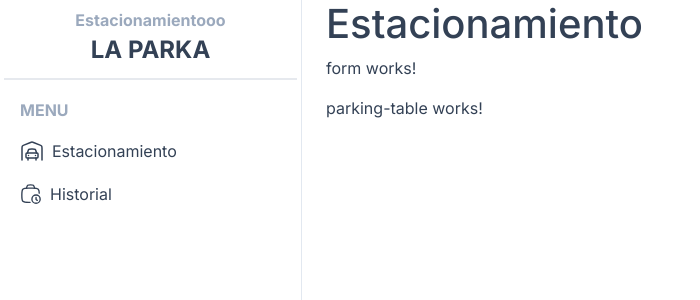
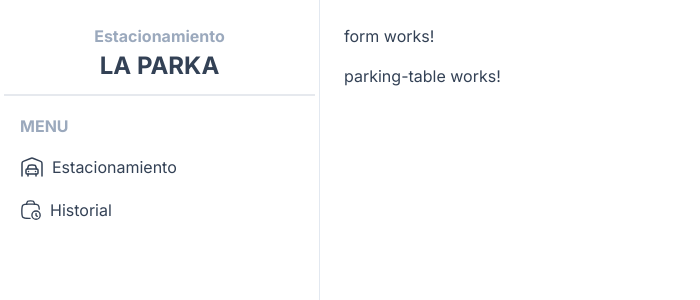
Before and after one commit to RefinedCandle49/playaEstacionamientoFront, an Angular app: page / in a window 1280 px wide. Shown: the top 300 px of the page, without its empty margins (0-700 px from the left). Built offline with nearby package versions, Linux system fonts and the light colour scheme.

Commit message:
fix: Corregir sticky-top para el sidebar

```diff
--- a/src/app/app.component.html
+++ b/src/app/app.component.html
@@ -1,7 +1,7 @@
-<div class="container-fluid overflow-hidden p-0">
-  <div class="row vh-100 overflow-auto">
+<div class="container-fluid p-0 overflow-hidden">
+  <div class="row g-0 vh-100 overflow-auto">
     <app-sidebar
-      class="col-auto col-2 col-sm-4 col-md-3 col-xl-3 col-xxl-2 sticky-top"
+      class="sidebar col-auto col-2 col-sm-4 col-md-3 col-xl-3 col-xxl-2"
     ></app-sidebar>
     <app-parking
       class="col-auto col-10 col-sm-8 col-md-9 col-xl-9 col-xxl-10 flex-column h-sm-100"
--- a/src/app/components/parking/parking.component.html
+++ b/src/app/components/parking/parking.component.html
@@ -1,5 +1,4 @@
-<main>
-  <h1>Estacionamiento</h1>
+<main class="px-4 pt-4">
   <app-form></app-form>
   <app-parking-table></app-parking-table>
 </main>
--- a/src/app/components/sidebar/sidebar.component.html
+++ b/src/app/components/sidebar/sidebar.component.html
@@ -1,11 +1,11 @@
-<header class="px-sm-1 px-1 py-2">
+<header class="px-1 px-sm-1 sticky-top">
   <nav
-    class="d-flex flex-column align-items-center align-items-sm-start min-vh-100"
+    class="d-flex flex-column align-items-center align-items-sm-start min-vh-100 pt-4"
   >
     <div class="d-block text-center w-100">
       <div>
         <span class="d-none d-sm-inline fs-6 text-secondary"
-          >Estacionamientooo</span
+          >Estacionamiento</span
         >
       </div>
       <div>
```
